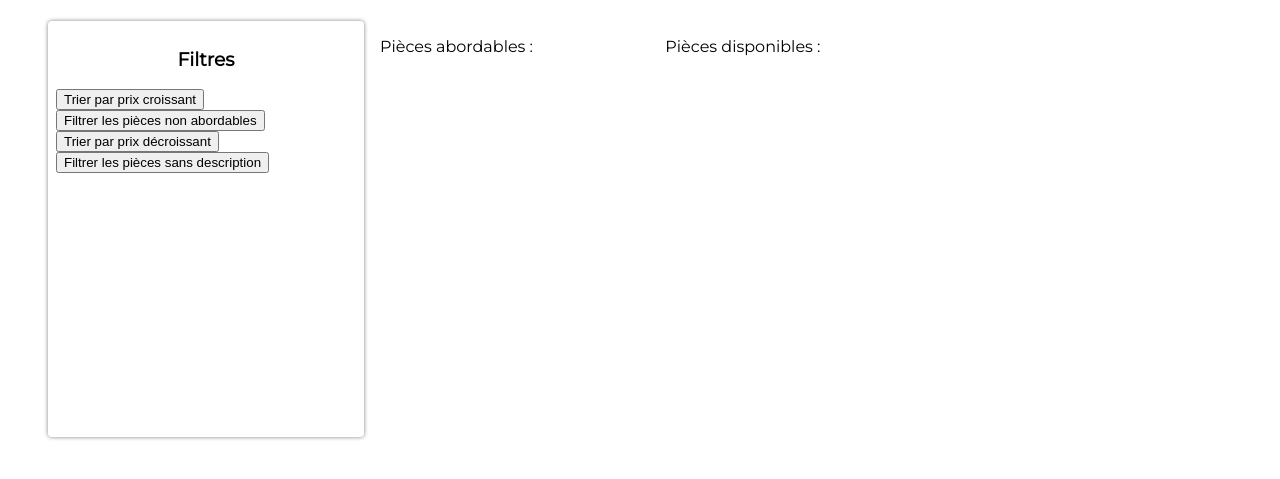
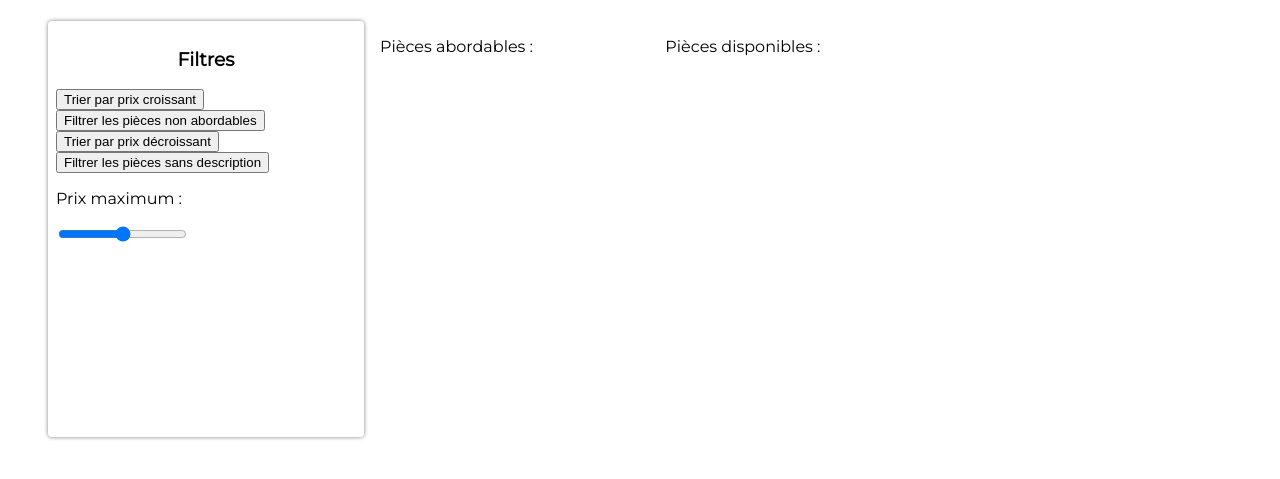
Before and after one commit to Elo2404/javascript-dynamique, a website: page index.html in a window 1280 px wide. Shown: the part 117-596 px from the top of the page. Drawn offline with Linux system fonts and the light colour scheme.

Commit message:
Update index.html

```diff
--- a/index.html
+++ b/index.html
@@ -22,6 +22,9 @@
 				<button class="btn-decroissant">Trier par prix décroissant</button>
 				<br>
 				<button class="btn-nodesc">Filtrer les pièces sans description</button>
+				<br>
+				<p>Prix maximum :</p>
+				<input type="range" name="prix-max" id="prix-max" min="0" max="60" step="5">
 			</section>
 
 			<!-- Fiches produits -->
```
